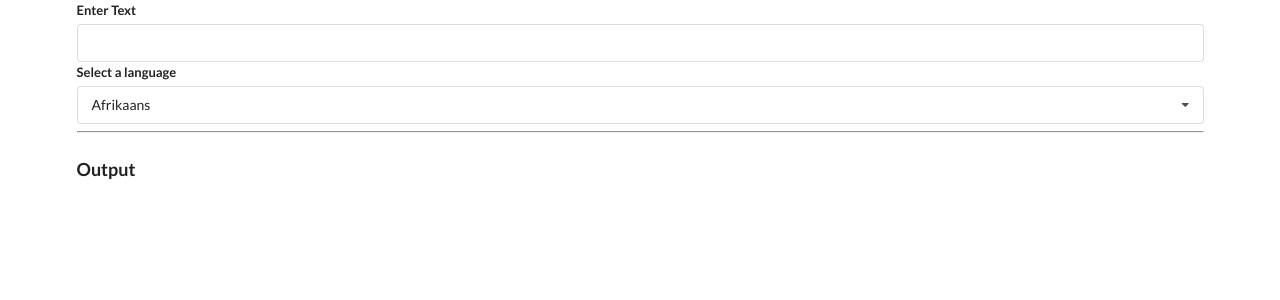
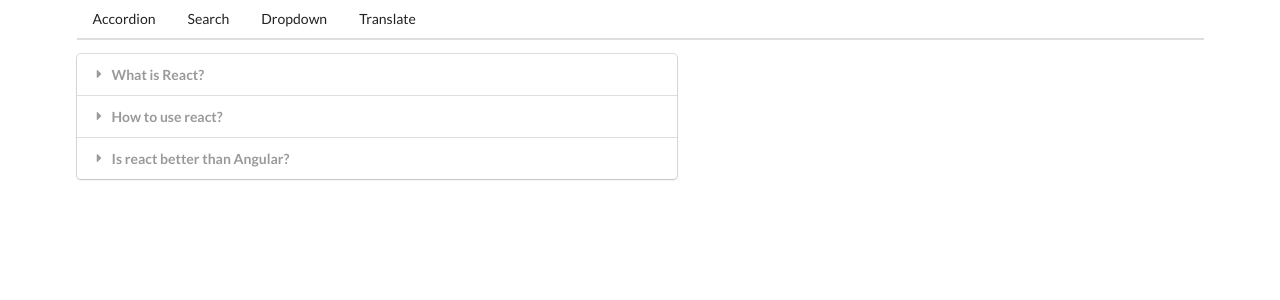
Before and after one commit to deoraashish/react-hooks-tutorial, a React (Create React App) app: page / in a window 1280 px wide. Shown: the top 300 px of the page. Built offline with nearby package versions, Linux system fonts and the light colour scheme; no server answers.

Commit message:
Hooks and Routing Completed

```diff
--- a/src/App.js
+++ b/src/App.js
@@ -3,6 +3,8 @@
 import Search from './components/Search';
 import Dropdown from './components/Dropdown';
 import Translate from './components/Translate';
+import Route from './components/Route';
+import Header from './components/Header';
 
 const items = [
     {
@@ -35,10 +37,28 @@
 
 const App = () => {
 
+    const [selected, setSelected] = useState(options[0]);
 
     return(
         <div className="ui container">
-            <Translate></Translate>
+            <Header />
+            <Route path="/">
+                <Accordion items={items} />
+            </Route>
+            <Route path="/list">
+                <Search/>
+            </Route>
+            <Route path="/dropdown">
+                <Dropdown
+                options={options}
+                label="Select a colour"
+                selectedOption={selected}
+                onSelectionChange={setSelected}
+                />
+            </Route>
+            <Route path="/translate">
+                <Translate />
+            </Route>
     </div>
     );
 }
--- /dev/null
+++ b/src/components/Header.js
@@ -0,0 +1,23 @@
+import React from 'react';
+import Link from './Link';
+
+const Header = () => {
+    return (
+        <div className="ui secondary pointing menu">
+            <Link href="/" className="item">
+                Accordion
+            </Link>
+            <Link href="/list" className="item">
+                Search
+            </Link>
+            <Link href="/dropdown" className="item">
+                Dropdown
+            </Link>
+            <Link href="/translate" className="item">
+                Translate
+            </Link>
+        </div>
+    );
+};
+
+export default Header;
--- /dev/null
+++ b/src/components/Link.js
@@ -0,0 +1,29 @@
+import React from 'react';
+
+const Link = ({href, className, children}) => {
+
+    const ClickHandler = (event) => {
+
+        if (event.metaKey || event.ctrlKey) {
+            return;
+        }
+
+        event.preventDefault();
+        window.history.pushState({}, '', href);
+
+        const navEvent = new PopStateEvent('popstate');
+        window.dispatchEvent(navEvent);
+    };
+
+    return (
+    <a
+        onClick={ClickHandler}
+        href={href}
+        className={className}
+        >{children}
+    </a>
+    );
+
+};
+
+export default Link;
--- /dev/null
+++ b/src/components/Route.js
@@ -0,0 +1,24 @@
+import {useEffect, useState} from 'react';
+
+const Route = ({path, children}) => {
+
+    const [currentPath, setCurrentPath] = useState(window.location.pathname);
+
+    // runs only once
+    useEffect(() => {
+        const onLocationChange = () => {
+
+            // used to trigger re-rendering of this component
+            setCurrentPath(window.location.pathname);
+        };
+        window.addEventListener('popstate', onLocationChange);
+
+        return () => {
+            window.removeEventListener('popstate', onLocationChange);
+        };
+    }, []);
+
+    return currentPath === path ? children : null;
+};
+
+export default Route;
```
